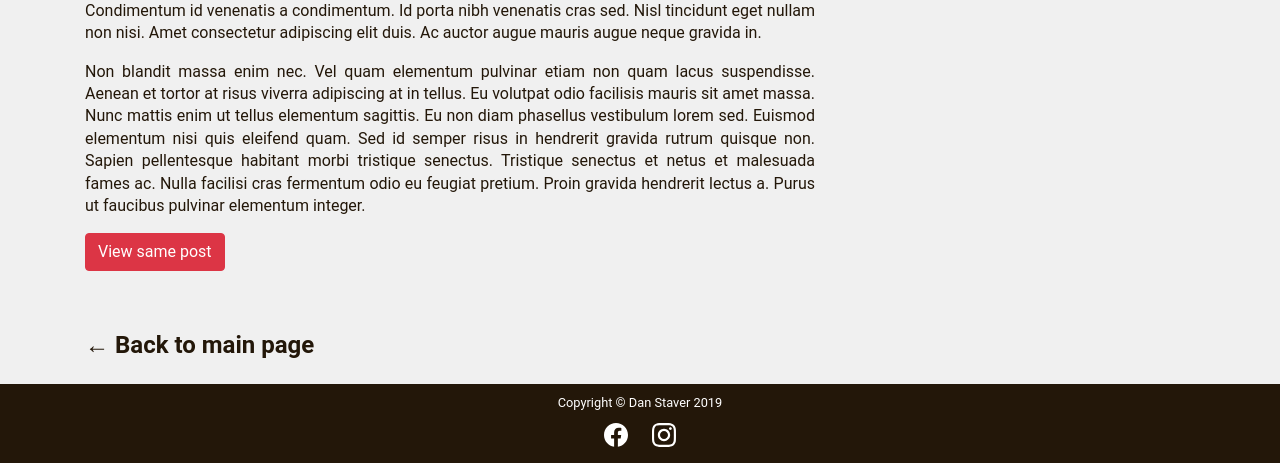
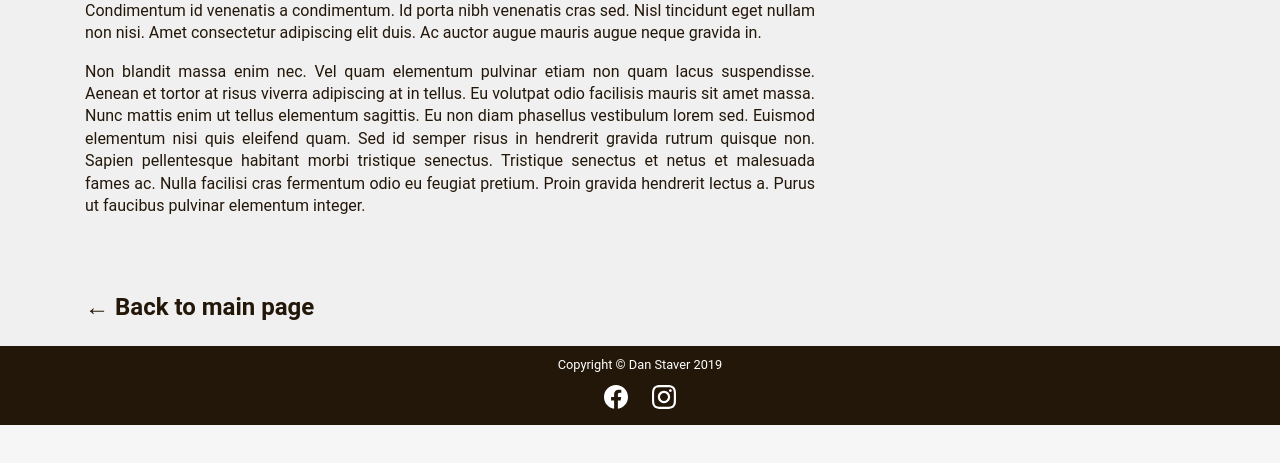
Before and after one commit to benn1988/diana, a Django app: page /blog/post/27/ in a window 1280 px wide. Shown: the part 1972-2435 px from the top of the page. After the commit the page ends 2397 px from the top, so only its background shows below. Run offline with Django 3.2, Linux system fonts and the light colour scheme; data comes from the database, SQL or seed files in the repository; some libraries are stand-ins or nearby versions.

Commit message:
Update view_post.html
removed unused test btn

```diff
--- a/blog/templates/blog/view_post.html
+++ b/blog/templates/blog/view_post.html
@@ -12,7 +12,6 @@
         <img class="card-img-top" src="{{ post.post_photo.url }}" alt="{{ post.title }}">
         <div class="card-body px-0 text-justify">
             <p class="card-text">{{ post.content|linebreaks }}</p>
-            <a class="btn btn-danger btn-small" href="{% url 'post-detail' post.id %}">View same post</a>
             {% if request.user.is_staff %}
             <div class="row pt-3">
                 <a class="ml-auto btn btn-dark ml-5 mr-3" href="{% url 'post-update' post.id %}">Edit</a>
```
